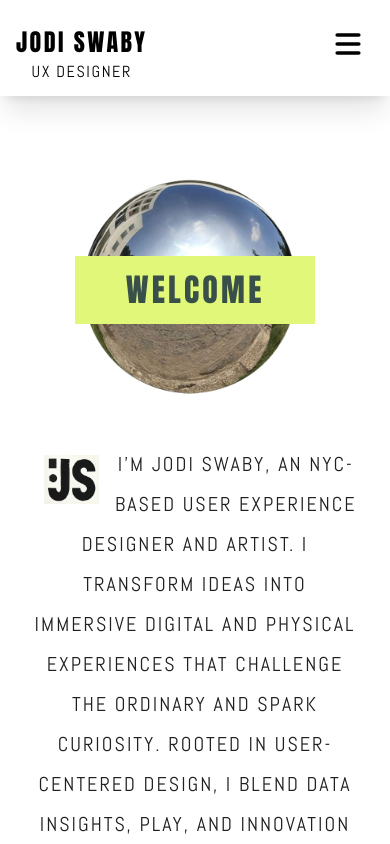
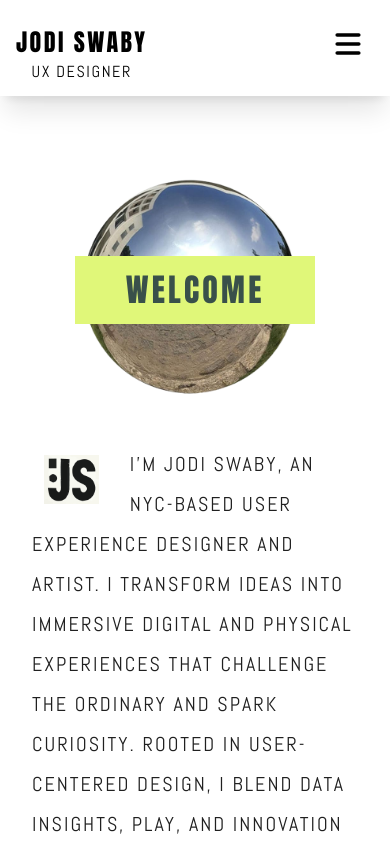
Before and after one commit to BS-Joy/unucreate-portfolio-fe, a Next.js app: page / in a window 390 px wide. Built offline with nearby package versions, Linux system fonts and the light colour scheme; a web font is replaced by a local one.

Commit message:
client change:see all the space around the letter? I want that.align Left please

```diff
--- a/src/components/Home/Welcome.tsx
+++ b/src/components/Home/Welcome.tsx
@@ -15,6 +15,7 @@ import { motion } from 'motion/react'
 const Welcome = () => {
     return (
         <div className='flex flex-col lg:flex-row justify-center items-center gap-0 lg:gap-[109.69px] my-0 lg:my-[123px] pt-[24px] lg:pt-0 mt-[24px] lg:mt-0 -space-y-9 md:space-y-0'>
+            {/* Silver ball, Paragraph and logo */}
             <motion.div
                 initial={{ opacity: 0, x: -50 }}
                 whileInView={{ opacity: 1, x: 0 }}
@@ -37,7 +38,7 @@ const Welcome = () => {
                 {/* Paragraph and logo wrapped in mobile and tablet */}
                 <div className='px-[20px] block lg:hidden'>
                     {/* Logo */}
-                    <div className='block lg:hidden float-start w-[25%] md:w-[10%] pl-3 pt-2'>
+                    <div className='block lg:hidden float-start w-[30%] md:w-[10%] pl-3 pt-2'>
                         <Image
                             src={logo}
                             width={100}
@@ -48,7 +49,7 @@ const Welcome = () => {
                     </div>
 
                     <div className='float-none'>
-                        <h1 className='text-[#202020] font-abel text-[20px]   md:mb-0 text-center tracking-widest leading-[40px] uppercase'>
+                        <h1 className='text-[#202020] font-abel text-[20px]   md:mb-0 text-left tracking-widest leading-[40px] uppercase'>
                             I’m Jodi Swaby, an NYC-based User experience designer AnD artist. I transform ideas into immersive digital and physical experiences that challenge the ordinary and spark curiosity. Rooted in user-centered design, I blend Data insights, play, and innovation to craft interactions that inspire, connect, and reimagine the human experience.</h1>
 
                     </div>
@@ -65,6 +66,7 @@ const Welcome = () => {
                 </div>
             </motion.div>
 
+            {/* Jodi image */}
             <motion.div
                 initial={{ opacity: 0, x: 50 }}
                 whileInView={{ opacity: 1, x: 0 }}
```
